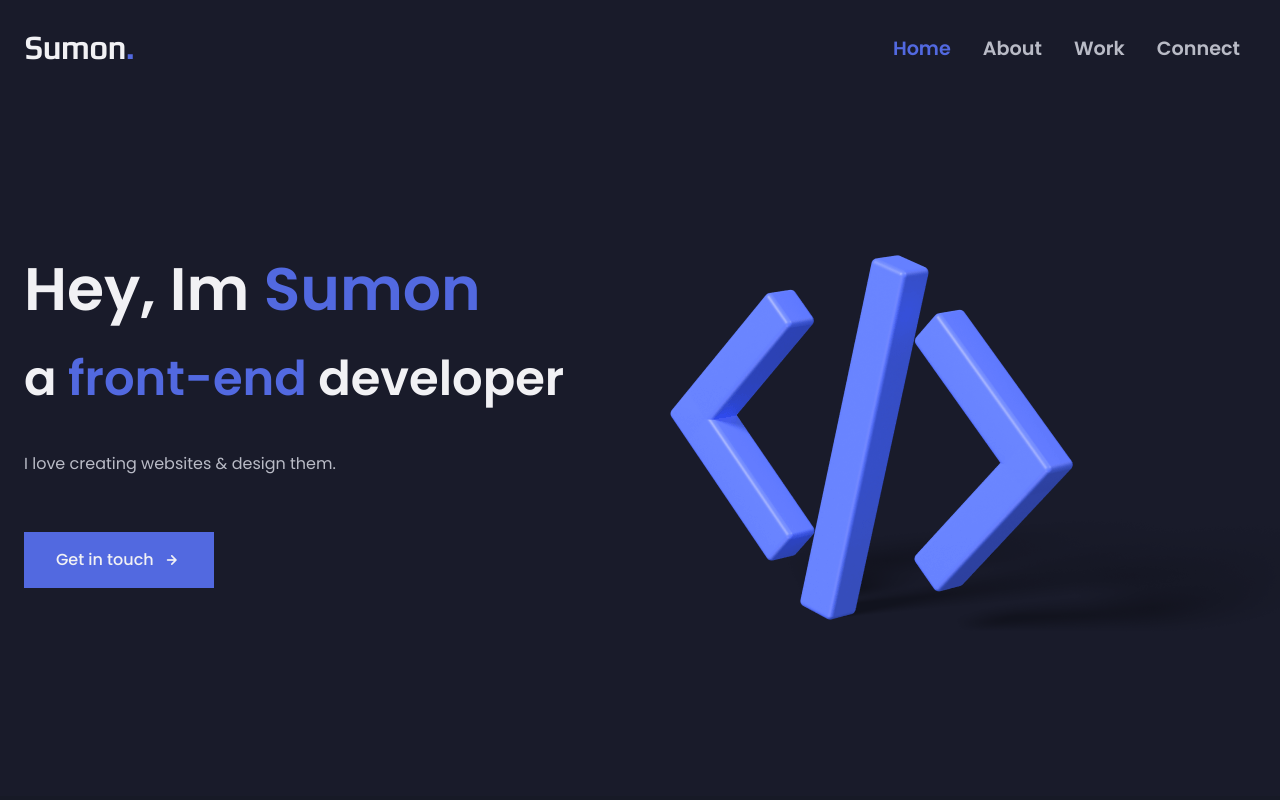
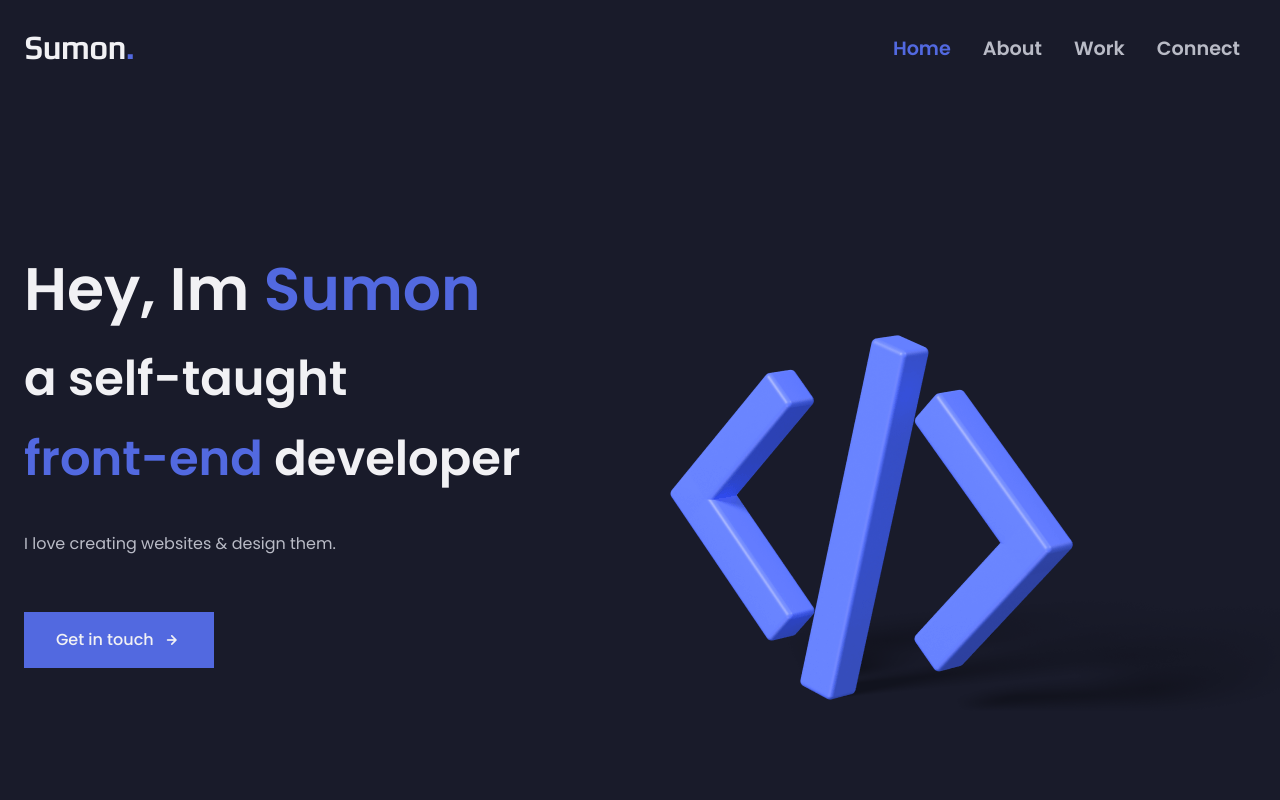
Before and after one commit to Sumon1510/My-portfolio, a plain HTML site: page index.html in a window 1280 px wide. Shown: the top 800 px of the page. Drawn offline with nearby package versions, Linux system fonts and the light colour scheme.

Commit message:
Update index.html

```diff
--- a/index.html
+++ b/index.html
@@ -45,7 +45,8 @@
                 <div class="home__content">
                     <div class="home__data">
                         <h1 class="home__title">Hey, Im <span>Sumon</span></h1>
-                        <h3 class="home__subtitle">a <span>front-end</span> developer</h3>
+                        <h3 class="home__subtitle">a self-taught</h3>
+                        <h3 class="home__subtitle"><span>front-end</span> developer</h3>
                         <p class="home__text">I love creating websites & design them.</p>
                         <a href="#connect" class="button home__button">
                             Get in touch <i class="uil uil-arrow-right button__icon"></i>
@@ -280,7 +281,6 @@
         /*SCROLL LAYOUT*/
         ScrollReveal({ origin: 'left' }).reveal('.section__title__text', { delay: 100 });
         ScrollReveal({ origin: 'left' }).reveal('.section__subtitle__text', { delay: 300 });
-        ScrollReveal({ origin: 'top' }).reveal('.button', { delay: 200 });
         /*SCROLL HOME*/
         ScrollReveal({ origin: 'left' }).reveal('.home__title', { delay: 100 });
         ScrollReveal({ origin: 'left' }).reveal('.home__subtitle', { delay: 500 });
@@ -290,6 +290,7 @@
         ScrollReveal({ origin: 'left' }).reveal('.about__title__text', { delay: 100 });
         ScrollReveal({ origin: 'top' }).reveal('.about__description', { delay: 300 });
         ScrollReveal({ origin: 'top' }).reveal('.about__img', { delay: 500 });
+        ScrollReveal({ origin: 'top' }).reveal('.about__button', { delay: 300 });
         /*SCROLL Work*/
         ScrollReveal({ origin: 'top' }).reveal('.work__container', { delay: 300 });
         /*SCROLL CONTACT*/
```
